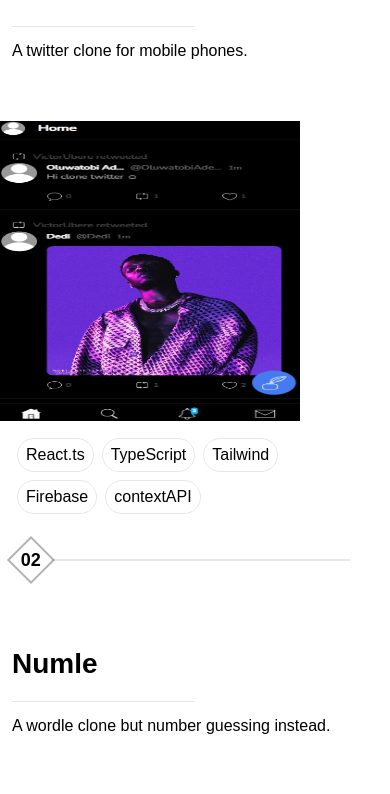
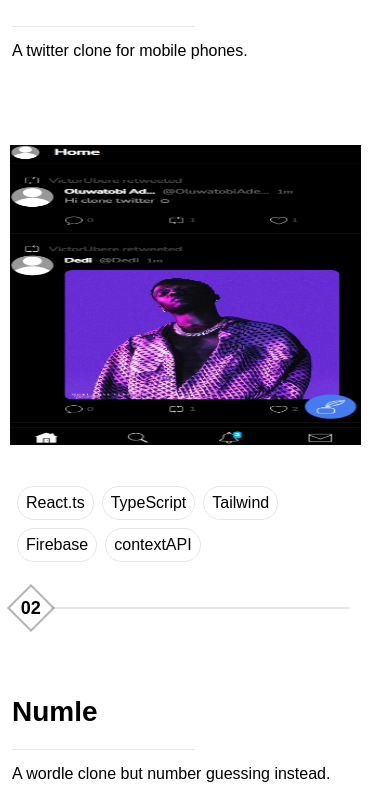
Before and after one commit to Vubere/portfolio, a Next.js app: page / in a window 390 px wide. Shown: the part 1570-2364 px from the top of the page. Built offline with nearby package versions, Linux system fonts and the light colour scheme; a web font is replaced by a local one.

Commit message:
env fix test

```diff
--- a/components/home/Projects.jsx
+++ b/components/home/Projects.jsx
@@ -70,16 +70,16 @@ function Project({ project, index }) {
           <hr className="w-[50%] mb-3" />
           <p className=" h-[70px]">{description}</p>
         </div>
-        <div className="relative inline w-[90vw] md:max-w-[400px] sm:max-w-[400px] lg:max-w-full ">
+        <div className="relative inline max-h-[300px] w-[90vw] p-3 max-w-[300px] md:max-w-[400px]  lg:max-w-full ">
           <Image
             src={image}
             height={300}
             width={250}
             alt={`${title}`}
-            className="max-h-[300px] w-[90vw] max-w-[300px] md:max-w-[400px]  lg:max-w-full"
+            className="img max-h-[300px] w-full max-w-[400px]"
           />
           <motion.div
-            className="absolute top-0 left-0  h-full bg-[#fff8] flex items-center justify-center gap-2 max-h-[300px] w-full md:max-w-[400px] sm:max-w-[400px] lg:max-w-full"
+            className="absolute top-0 left-0  h-full bg-[#fff8] flex items-center justify-center gap-2 max-h-[300px] w-full"
             animate={show ? "show" : "hide"}
             whileHover={{
               opacity: 1,
--- a/pages/about/index.jsx
+++ b/pages/about/index.jsx
@@ -8,9 +8,9 @@ export default function Aside({ className }) {
 
   return (
     <>
-    <Head>
-      <title>About Victor Ubere</title>
-    </Head>
+      <Head>
+        <title>About Victor Ubere</title>
+      </Head>
       <section className="p-4 lg:p-6 flex flex-col gap-2 max-w-[1300px]">
         <h2 className="font-[600] text-[32px]">About Me</h2>
         <p>
@@ -51,7 +51,12 @@ export default function Aside({ className }) {
           too:
           <ul className="p-2 pl-6">
             <li className="list-disc">
-              <a href="https://twitter.com/VictorUbere" className="text-[#00f]">
+              <a
+                href="https://twitter.com/VictorUbere"
+                className="text-[#00f]"
+                target="_blank"
+                rel="noreferrer"
+              >
                 Twitter
               </a>
             </li>
@@ -59,12 +64,19 @@ export default function Aside({ className }) {
               <a
                 href="https://www.linkedin.com/in/victor-ubere-381b75110"
                 className="text-[#00f]"
+                target="_blank"
+                rel="noreferrer"
               >
                 LinkedIn
               </a>
             </li>
             <li className="list-disc">
-              <a href="https://github.com/Vubere" className="text-[#00f]">
+              <a
+                href="https://github.com/Vubere"
+                className="text-[#00f]"
+                target="_blank"
+                rel="noreferrer"
+              >
                 Github
               </a>
             </li>
--- a/styles/globals.css
+++ b/styles/globals.css
@@ -9,6 +9,17 @@
 * {
   padding: 0;
   margin: 0;
+}
+@media screen and (max-width: 600px){
+  .project:{
+    padding-left: 10px;
+
+  }
+  .project .img{
+    margin: 0 10px;
+    width: 90vw;
+    max-width: 400px;
+  }
 }
 
 @media screen and (min-width: 600px) and (max-width: 1023px) {
@@ -34,6 +45,7 @@
   .projects {
     border-left: 1px solid #0004;
   }
+
   .projects,
   .details,
   .skills {
```
